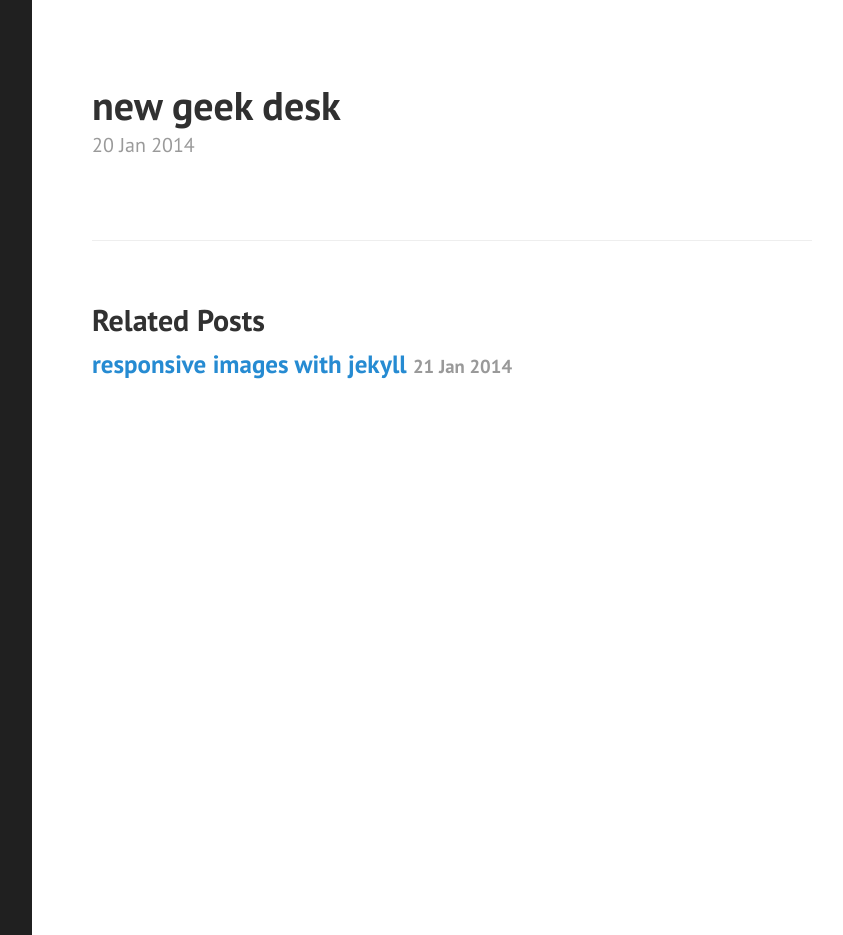
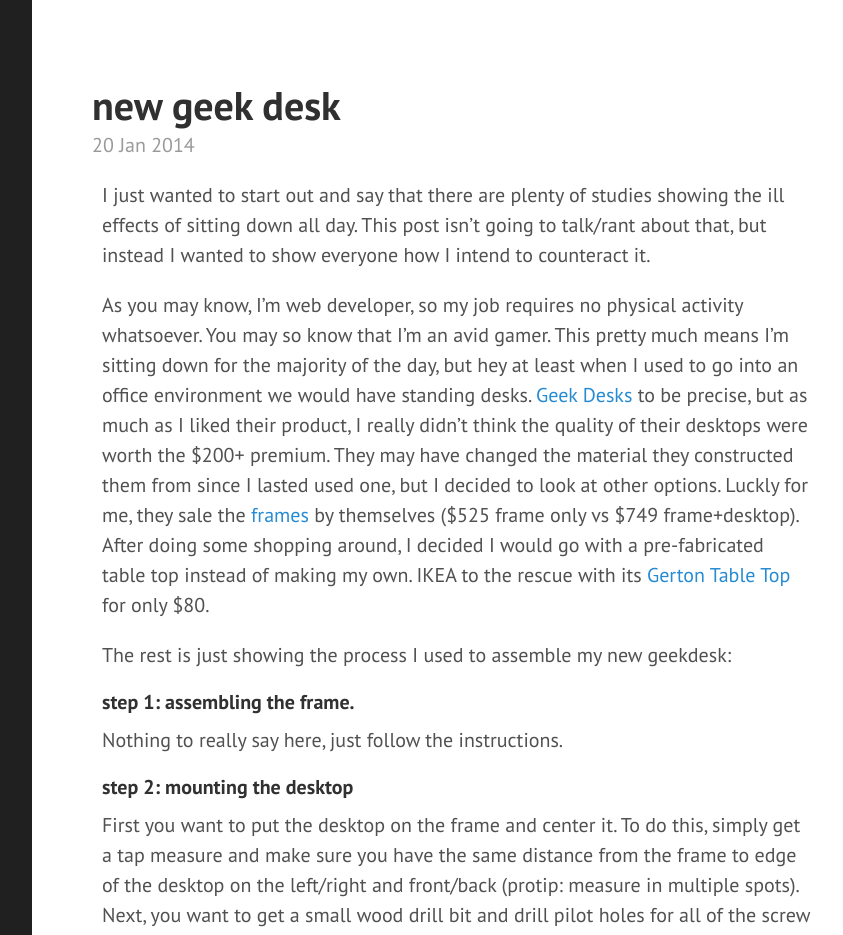
Before and after one commit to Ebtoulson/ebtoulson.github.io, a Jekyll site: the page built from _posts/2014-01-20-new-geek-desk.md, in a window 1280 px wide and 1400 px high. Shown: the top 935 px of the window, without its empty margins (368-1211 px from the left). Built offline with Jekyll 4.4.1, drawn with Linux system fonts in a browser that asks for light colours; nearby versions of some CDN libraries; Markdown is read by kramdown in place of the engine named in the settings; some of the changed text lies outside the part shown.

Commit message:
ruby gotchas

````diff
--- a/_includes/head.html
+++ b/_includes/head.html
@@ -7,7 +7,7 @@
 
   <title>
     {% if page.title == "Home" %}
-      {{ site.title }} &middot; {{ site.tagline }}
+      {{ site.title }}
     {% else %}
       {{ page.title }} &middot; {{ site.title }}
     {% endif %}
--- a/_layouts/post.html
+++ b/_layouts/post.html
@@ -6,7 +6,7 @@ layout: default
   <h1 class="post-title">{{ page.title }}</h1>
   <span class="post-date">{{ page.date | date_to_string }}</span>
     <div class="post-content">
-      {{ post.content }}
+      {{ content }}
     </div>
 </div>
 
--- /dev/null
+++ b/_posts/2014-04-20-ruby-gotchas.md
@@ -0,0 +1,94 @@
+---
+layout: post
+title:  "ruby gotchas"
+date:   2014-03-11 12:00:00
+---
+
+I just want to start by saying I've been doing ruby development
+professionally for about 2 years now and like any ruby programmer,
+I discovered quite a bit of things that didn't quite work as expected.
+
+A few weeks ago, I found an interesting post that had a collection of these 'gotchas'
+from El Passion - [Ruby Gotchas](http://blog.elpassion.com/ruby-gotchas/).
+I'd like to expand on this post but I highly recommend taking a look at the original article.
+
+##and vs && with render/redirect_to
+
+To avoid muliple `render`s or `redirect_to`s, you'll want to
+`return` to stop the rest of the code from running.
+
+
+```ruby
+class DashboardController < ApplicationController
+  def index
+    render 'template' && return #=> index.html.erb
+  end
+end
+```
+
+> Make sure to use `and return` instead of `&& return` because `&& return`
+  will not work due to the operator precedence in the Ruby Language.
+
+```ruby
+class DashboardController < ApplicationController
+  def index
+    render 'template' and return #=> template.html.erb
+  end
+end
+```
+
+### single quote vs double quote
+
+The main difference between single quotes and double quotes is that
+single quotes are for literals and auto-escapes escape characters in strings.
+Because of this, you can't use string interpolation with single quotes.
+
+```ruby
+> date = Time.now
+=> 2014-04-20 20:27:09 -0400
+
+> 'The current time is #{date}'
+=> "The current time is \#{date}"
+
+> "The current time is #{date}"
+=> "The current time is 2014-04-20 20:27:09 -0400"
+```
+
+###Best practices
+This just depends on your personal style, I prefer double-quotes unless your
+string literal contains `"` or escape characters you want to suppress.
+
+###Performance
+There used to be a performance difference between `'` vs `"` but if you
+are using `>= 1.9.3` it [doesn't matter](http://stackoverflow.com/questions/1836467/is-there-a-performance-gain-in-using-single-quotes-vs-double-quotes-in-ruby/1836838#1836838).
+
+##`:+` vs `&:+`
+I wouldn't really call this a gotcha but just something you might want to know.
+In `inject`/`reduce` you don't need to turn your symbol into a `proc`.
+I think this looks a little better but it also gives you a little performance boost.
+
+```ruby
+> [1, 2, 3, 4].reduce(:+)
+=> 10
+
+> [1, 2, 3, 4].reduce(&:+)
+=> 10
+```
+
+###Performance
+```ruby
+     real
+&:+ (  0.000075)
+:+  (  0.000046)
+```
+
+###Note
+This seems to only work for `inject`/`reduce`
+
+```ruby
+> ('a'..'z').map(:upcase)
+ArgumentError: wrong number of arguments(1 for 0)
+```
+
+---
+Hopefully there will be more 'gotchas' to come shortly.
````
Also changed, not shown: readme.md (added).
